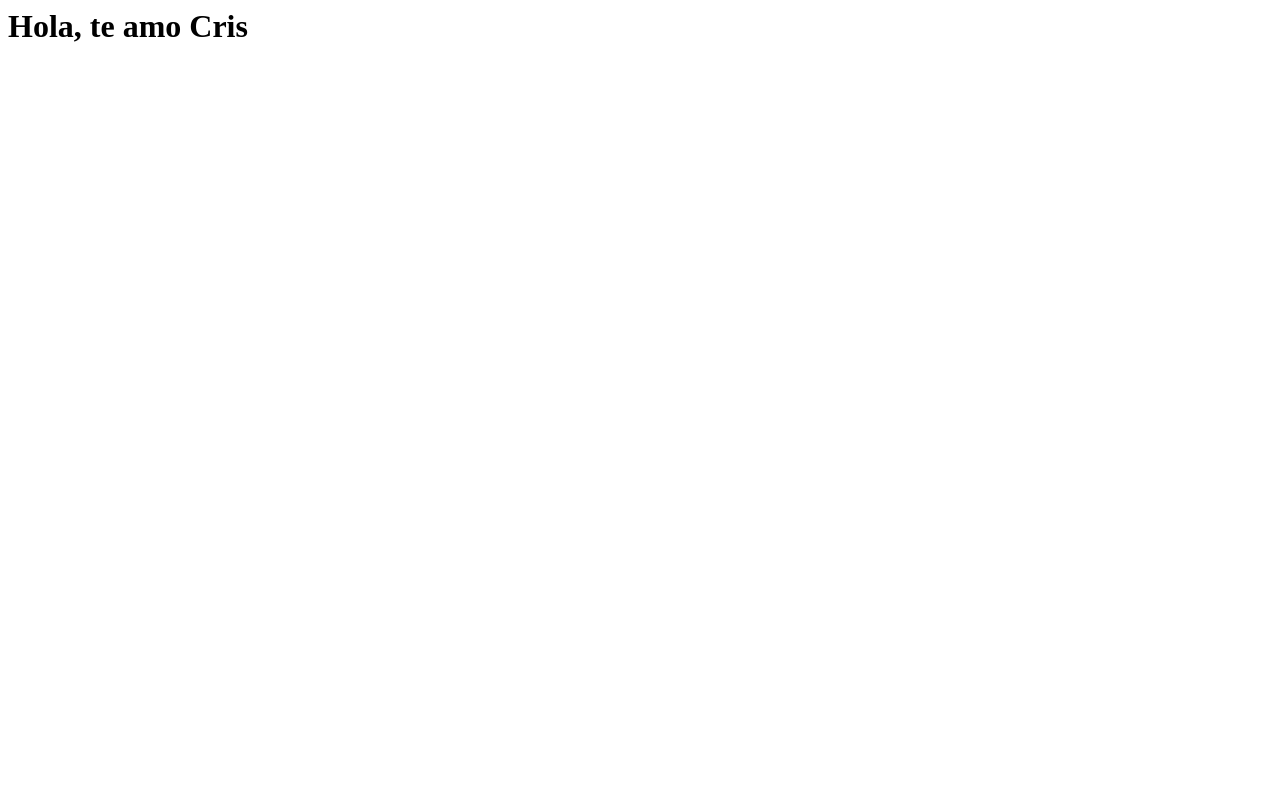
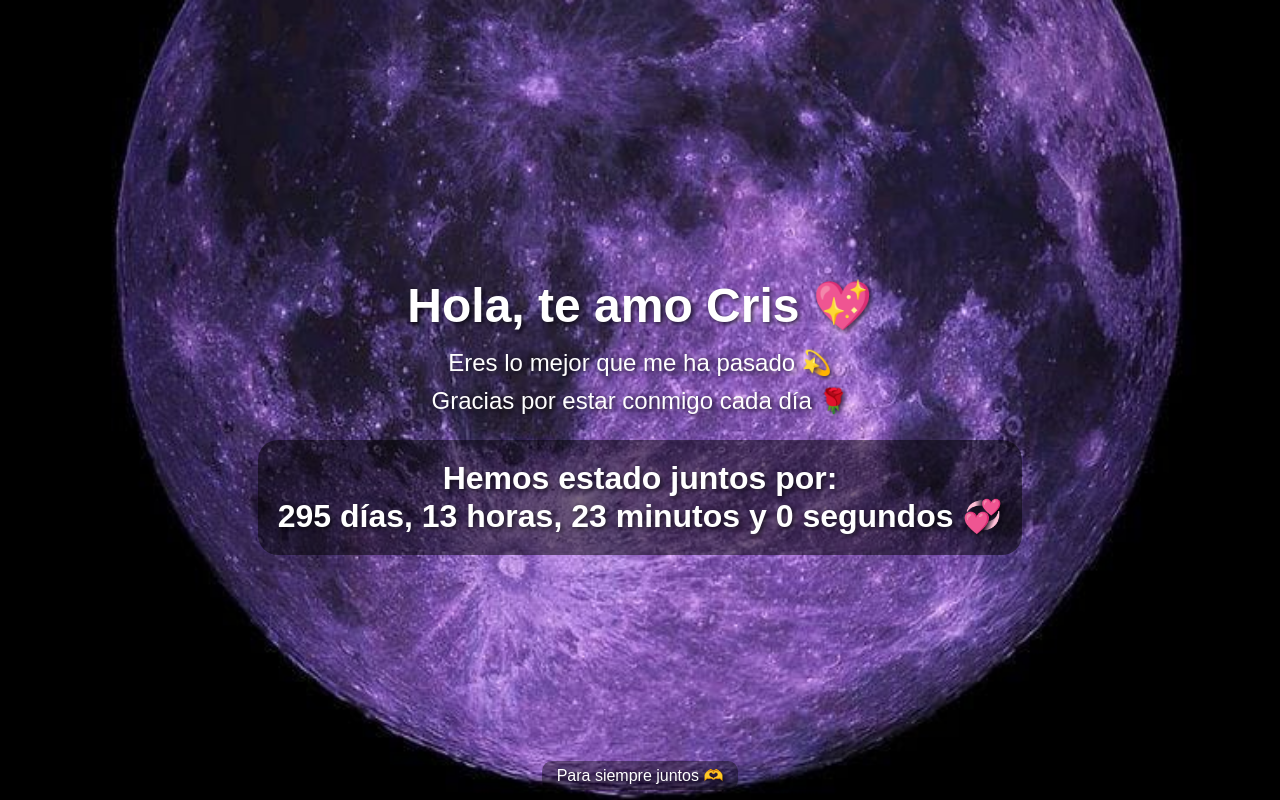
Before and after one commit to AngieCenteno/Somewhere_Only_We_know, a plain HTML site: page index.html in a window 1280 px wide. Drawn offline with Linux system fonts and the light colour scheme.

Commit message:
Update Index

```diff
--- a/index.html
+++ b/index.html
@@ -1 +1,94 @@
-<h1>Hola, te amo Cris</h1>
+<!DOCTYPE html>
+<html lang="es">
+<head>
+  <meta charset="UTF-8">
+  <title>Te Amo Cris</title>
+  <style>
+    body {
+      margin: 0;
+      padding: 0;
+      background-image: url('planeta.jpeg');
+      background-size: cover;
+      background-position: center;
+      font-family: 'Arial', sans-serif;
+      color: white;
+      text-shadow: 2px 2px 5px rgba(0,0,0,0.7);
+      display: flex;
+      flex-direction: column;
+      align-items: center;
+      justify-content: center;
+      height: 100vh;
+      text-align: center;
+    }
+
+    h1 {
+      font-size: 3em;
+      margin-bottom: 10px;
+    }
+
+    p {
+      font-size: 1.5em;
+      margin: 5px 0;
+    }
+
+    .timer {
+      font-size: 2em;
+      font-weight: bold;
+      background: rgba(0, 0, 0, 0.5);
+      padding: 20px;
+      border-radius: 20px;
+      margin-top: 20px;
+    }
+
+    footer {
+      position: absolute;
+      bottom: 10px;
+      font-size: 1em;
+      background: rgba(0, 0, 0, 0.4);
+      padding: 5px 15px;
+      border-radius: 10px;
+    }
+  </style>
+</head>
+<body>
+
+  <h1>Hola, te amo Cris 💖</h1>
+  <p>Eres lo mejor que me ha pasado 💫</p>
+  <p>Gracias por estar conmigo cada día 🌹</p>
+
+  <div class="timer" id="contador">
+    Cargando tiempo juntos...
+  </div>
+
+  <footer>
+    Para siempre juntos 🫶
+  </footer>
+
+  <script>
+    // Cambia esta fecha a la que comenzaron su relación
+    const inicio = new Date("2024-06-20T12:00:00"); // YYYY-MM-DDTHH:MM:SS
+
+    function actualizarContador() {
+      const ahora = new Date();
+      const diferencia = ahora - inicio;
+
+      const dias = Math.floor(diferencia / (1000 * 60 * 60 * 24));
+      const horas = Math.floor((diferencia / (1000 * 60 * 60)) % 24);
+      const minutos = Math.floor((diferencia / (1000 * 60)) % 60);
+      const segundos = Math.floor((diferencia / 1000) % 60);
+
+      document.getElementById("contador").innerHTML = `
+        Hemos estado juntos por:<br>
+        <span>${dias}</span> días,
+        <span>${horas}</span> horas,
+        <span>${minutos}</span> minutos y
+        <span>${segundos}</span> segundos 💞
+      `;
+    }
+
+    setInterval(actualizarContador, 1000);
+    actualizarContador();
+  </script>
+
+</body>
+</html>
```
Also changed, not shown: planeta.jpeg (added).
